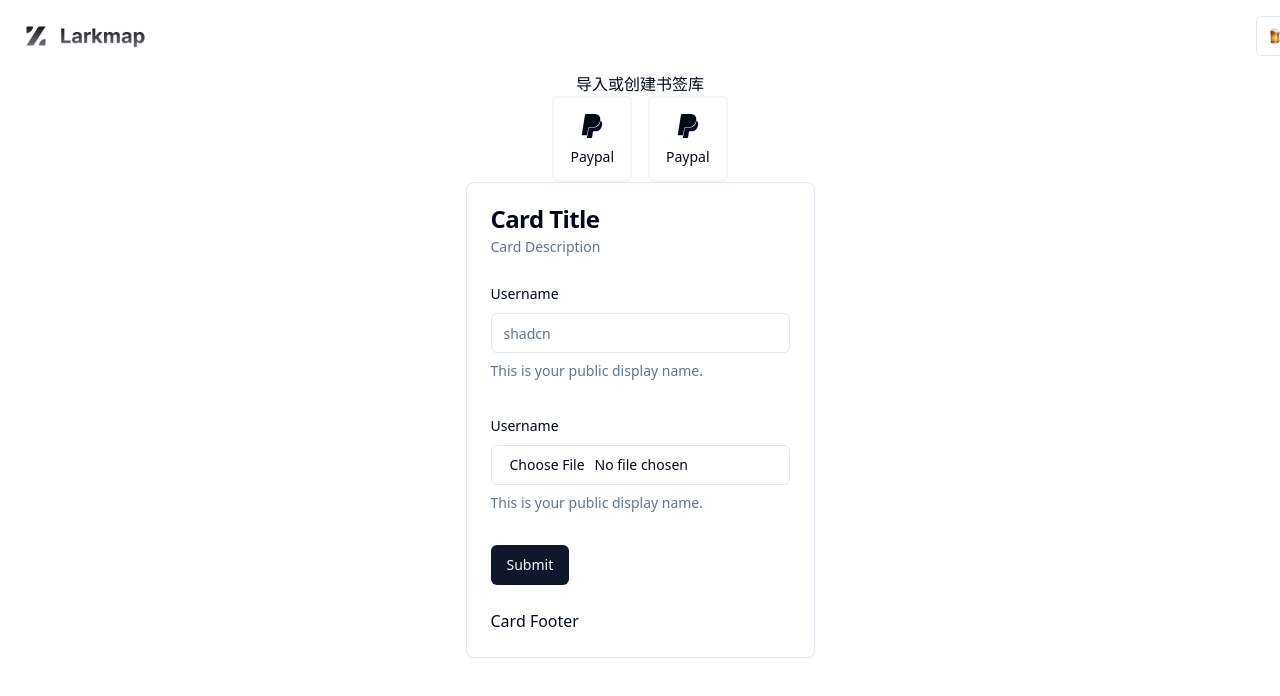
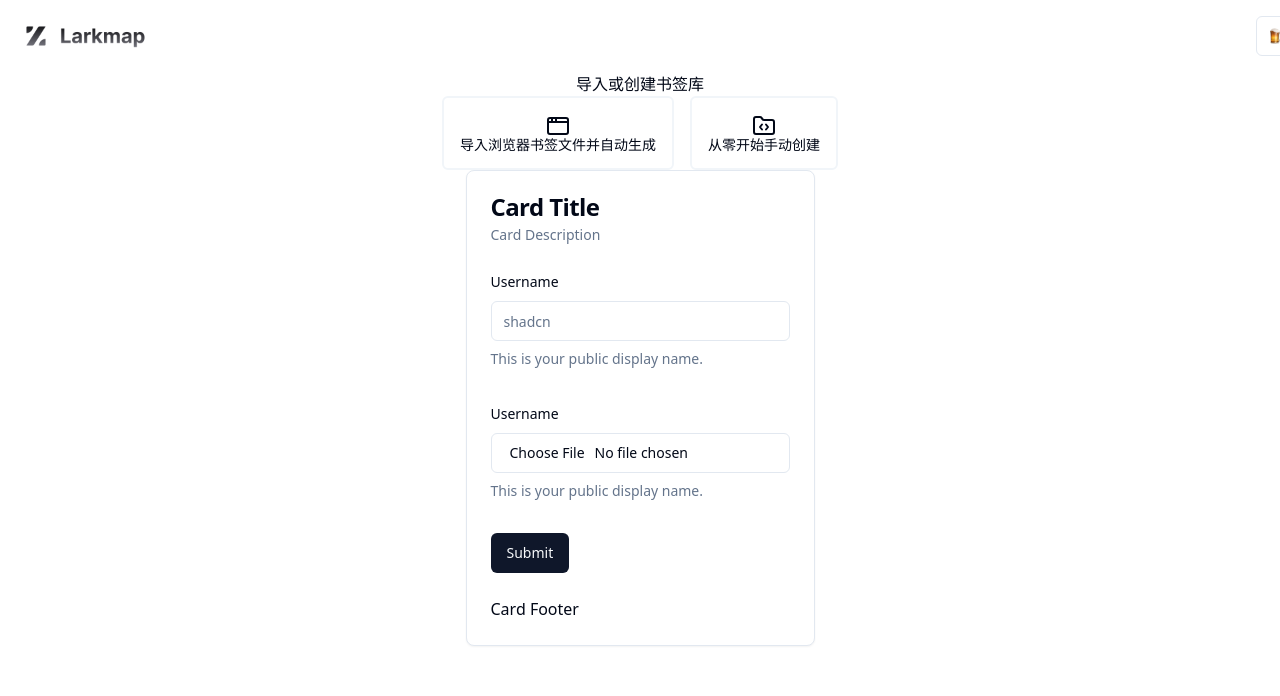
Before and after one commit to vscing-design/vscing-node, a React (Vite) app in the folder domain/: page /about in a window 1280 px wide. Shown: the top 696 px of the page. Built offline with nearby package versions, Linux system fonts and the light colour scheme.

Commit message:
✨ feat: 样式调整

```diff
--- a/domain/src/page/about/index.tsx
+++ b/domain/src/page/about/index.tsx
@@ -8,6 +8,7 @@ import { useForm } from "react-hook-form";
 import { z } from "zod";
 import { zodResolver } from "@hookform/resolvers/zod";
 import { Card, CardContent, CardDescription, CardFooter, CardHeader, CardTitle } from "@/shadcn-ui/ui/card";
+import { AppWindowIcon, AppWindowMacIcon, FolderCodeIcon } from "lucide-react";
 
 const formSchema = z.object({
   username: z.string().min(2).max(50),
@@ -42,8 +43,8 @@ function About() {
             htmlFor="paypal"
             className="flex flex-col items-center justify-between rounded-md border-2 border-muted bg-popover p-4 hover:bg-accent hover:text-accent-foreground peer-data-[state=checked]:border-primary [&:has([data-state=checked])]:border-primary"
           >
-            <Icons.paypal className="mb-3 h-6 w-6" />
-            Paypal
+            <AppWindowIcon/>
+            导入浏览器书签文件并自动生成
           </Label>
         </div>
 
@@ -52,8 +53,8 @@ function About() {
             htmlFor="paypal"
             className="flex flex-col items-center justify-between rounded-md border-2 border-muted bg-popover p-4 hover:bg-accent hover:text-accent-foreground peer-data-[state=checked]:border-primary [&:has([data-state=checked])]:border-primary"
           >
-            <Icons.paypal className="mb-3 h-6 w-6" />
-            Paypal
+            <FolderCodeIcon />
+            从零开始手动创建
           </Label>
         </div>
       </div>
```
